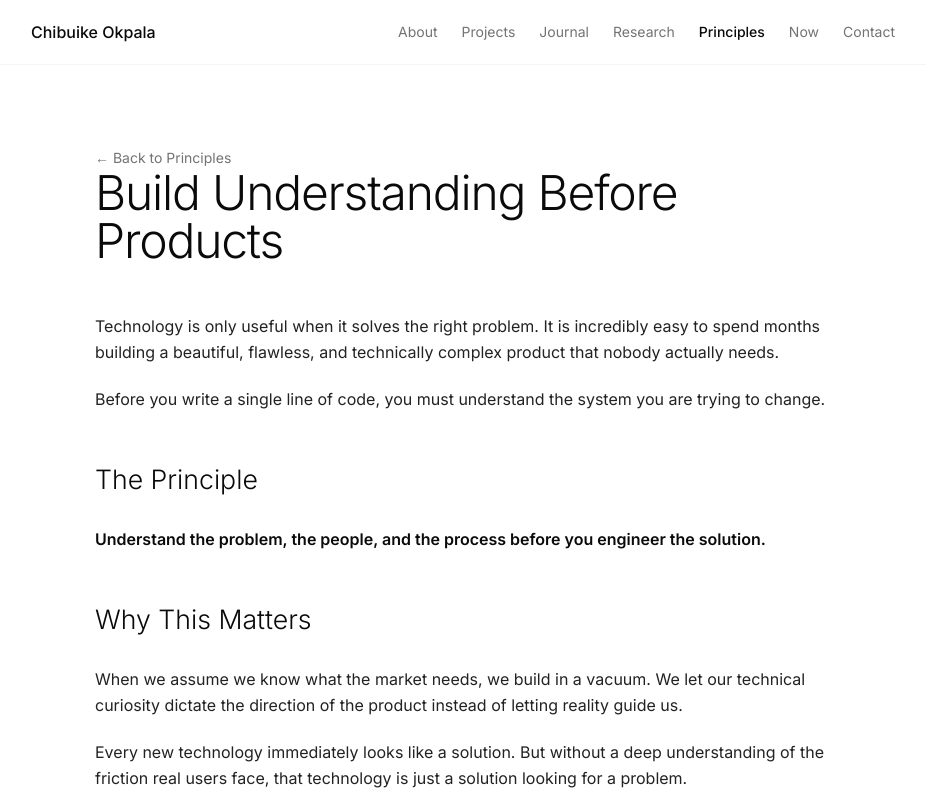
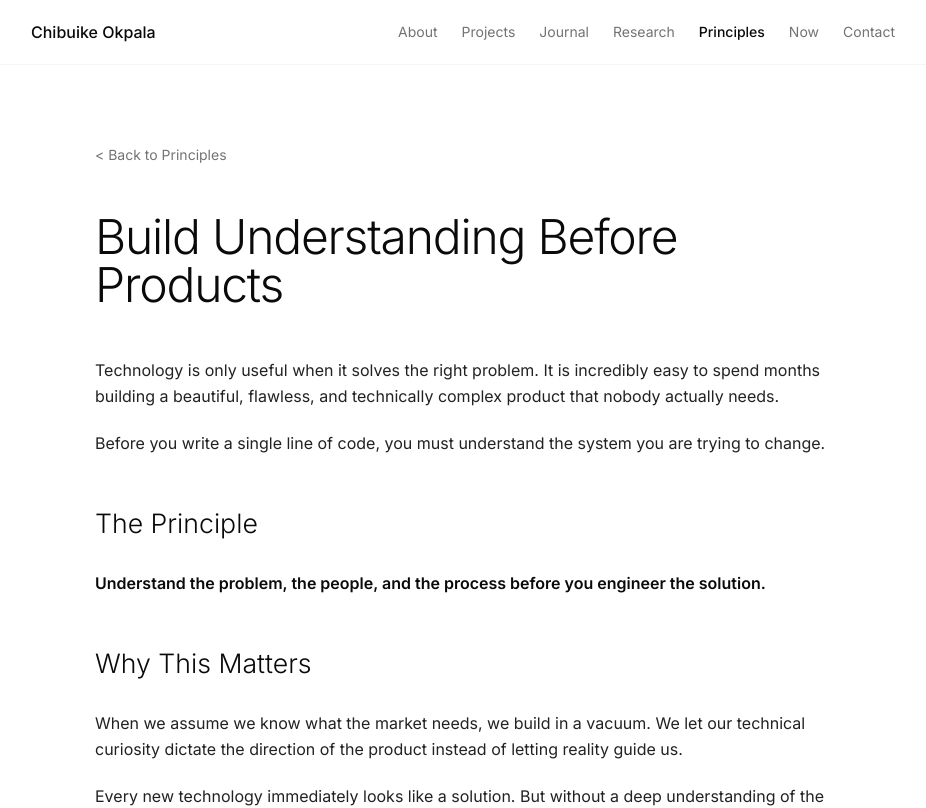
Before and after one commit to techchibuike/portfolio, a Next.js app: page /principles/build-understanding in a window 1280 px wide. Shown: the top 808 px of the page, without its empty margins (177-1103 px from the left). Built offline with nearby package versions, Linux system fonts and the light colour scheme.

Commit message:
feat: implement dynamic slug-based page templates for projects, research, journal, and principles

```diff
--- a/src/app/journal/[slug]/page.tsx
+++ b/src/app/journal/[slug]/page.tsx
@@ -37,8 +37,8 @@ export default async function JournalPost({ params }: { params: Promise<{ slug:
 
   return (
     <div className="container max-w-3xl mx-auto px-4 py-20 space-y-12 animate-fade-in-up">
-      <Link href="/journal" className="text-sm text-muted-foreground hover:text-foreground transition-colors">
-        ← Back to Journal
+      <Link href="/journal" className="text-sm text-muted-foreground hover:text-foreground transition-colors mb-12 block">
+        &lt; Back to Journal
       </Link>
       <header className="space-y-4">
         <h1 className="text-4xl sm:text-5xl font-light tracking-tight">{doc.title}</h1>
--- a/src/app/principles/[slug]/page.tsx
+++ b/src/app/principles/[slug]/page.tsx
@@ -37,8 +37,8 @@ export default async function PrinciplePost({ params }: { params: Promise<{ slug
 
   return (
     <div className="container max-w-3xl mx-auto px-4 py-20 space-y-12 animate-fade-in-up">
-      <Link href="/principles" className="text-sm text-muted-foreground hover:text-foreground transition-colors">
-        ← Back to Principles
+      <Link href="/principles" className="text-sm text-muted-foreground hover:text-foreground transition-colors mb-12 block">
+        &lt; Back to Principles
       </Link>
       <header className="space-y-4">
         <h1 className="text-4xl sm:text-5xl font-light tracking-tight">{doc.title}</h1>
--- a/src/app/projects/[slug]/page.tsx
+++ b/src/app/projects/[slug]/page.tsx
@@ -37,8 +37,8 @@ export default async function ProjectPost({ params }: { params: Promise<{ slug:
 
   return (
     <div className="container max-w-3xl mx-auto px-4 py-20 space-y-12 animate-fade-in-up">
-      <Link href="/projects" className="text-sm text-muted-foreground hover:text-foreground transition-colors">
-        ← Back to Projects
+      <Link href="/projects" className="text-sm text-muted-foreground hover:text-foreground transition-colors mb-12 block">
+        &lt; Back to Projects
       </Link>
       <header className="space-y-4">
         <h1 className="text-4xl sm:text-5xl font-light tracking-tight">{doc.title}</h1>
--- a/src/app/research/[slug]/page.tsx
+++ b/src/app/research/[slug]/page.tsx
@@ -37,8 +37,8 @@ export default async function ResearchPost({ params }: { params: Promise<{ slug:
 
   return (
     <div className="container max-w-3xl mx-auto px-4 py-20 space-y-12 animate-fade-in-up">
-      <Link href="/research" className="text-sm text-muted-foreground hover:text-foreground transition-colors">
-        ← Back to Research
+      <Link href="/research" className="text-sm text-muted-foreground hover:text-foreground transition-colors mb-12 block">
+        &lt; Back to Research
       </Link>
       <header className="space-y-4">
         <h1 className="text-4xl sm:text-5xl font-light tracking-tight">{doc.title}</h1>
```
